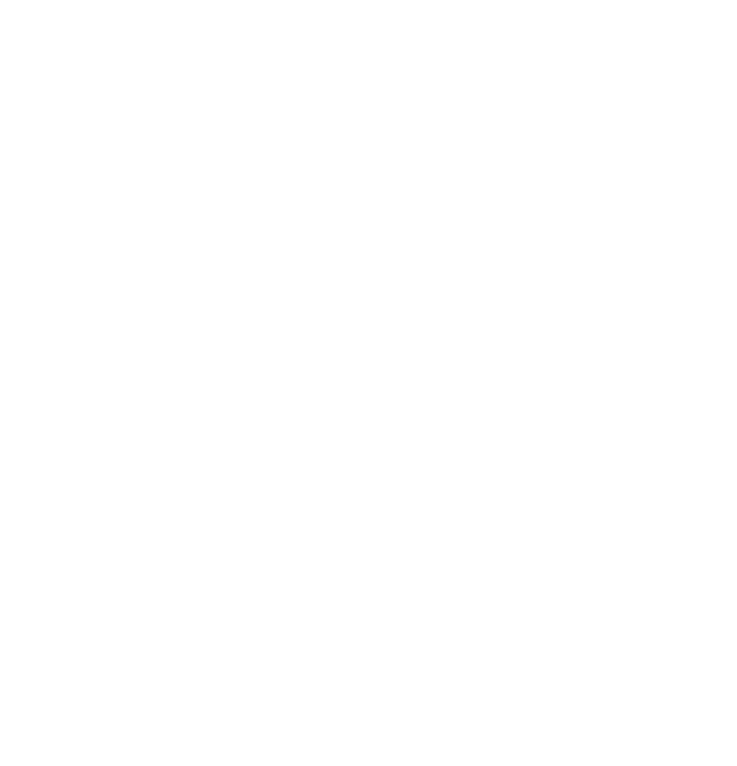
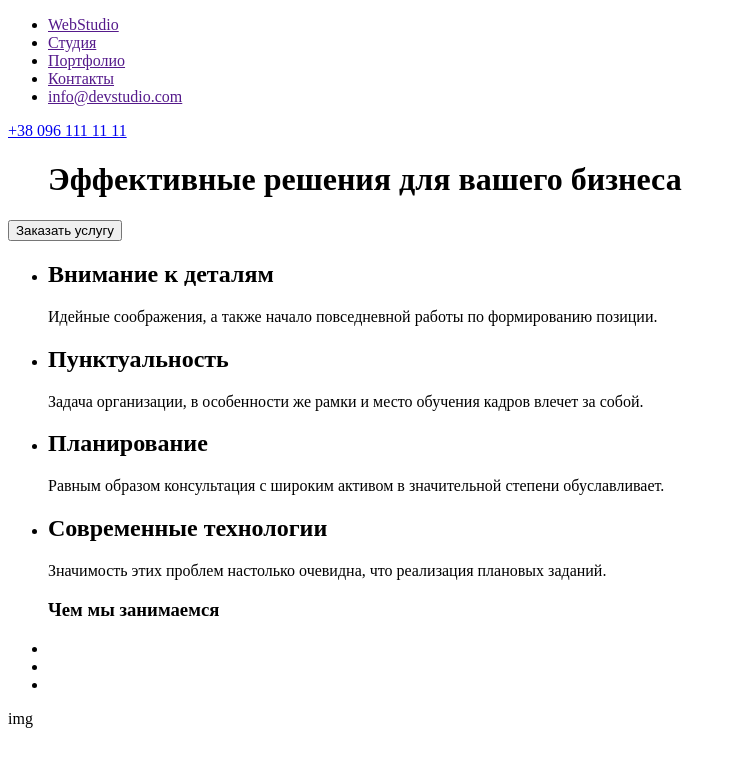
Before and after one commit to DinaAv/HW-1desk, a plain HTML site: page index.html in a window 1280 px wide. Shown: the whole page, without its empty margins (0-737 px from the left). Drawn offline with Linux system fonts and the light colour scheme.

Commit message:
first commit

```diff
--- a/index.html
+++ b/index.html
@@ -3,10 +3,63 @@
 <head>
     <meta charset="UTF-8">
     <meta http-equiv="X-UA-Compatible" content="IE=edge">
-    <meta name="viewport" content="width=device-width, initial-scale=1.0">
-    <title>Document</title>
+    <meta name="viewport" content="width=, initial-scale=1.0">
+    <title>hw1</title>
 </head>
 <body>
+    <meta name="viewport" content="width=, initial-scale=1.0">
+    <title>WebStudio</title>
+    </head>
 
+    <body>
+        <!-- header -->
+        <header>
+            <nav>
+                <ul>
+                    <li><a href="">WebStudio</a></li>
+                    <li><a href="">Студия</a></li>
+                    <li><a href="">Портфолио</a></li>
+                    <li><a href="">Контакты</a></li>
+                    <li><a href="">info@devstudio.com</a></li>
+                </ul>
+            </nav>
+
+            <a href="tel:+380961111111">+38 096 111 11 11</a>
+            <ul>
+                <h1>Эффективные решения для вашего бизнеса</h1>
+            </ul>
+            <button type="button">Заказать услугу</button>
+            <section>
+                <ul>
+                    <li>
+                        <h2>Внимание к деталям</h3>
+                        <p>Идейные соображения, а также начало повседневной работы по формированию позиции.</p>
+                    </li>
+                    <li>
+                        <h2>Пунктуальность</h3>
+                        <p>Задача организации, в особенности же рамки и место обучения кадров влечет за собой.</p>
+                    </li>
+                    <li>
+                        <h2>Планирование</h3>
+                        <p>Равным образом консультация с широким активом в значительной степени обуславливает.</p>
+                    </li>
+                    <li>
+                        <h2>Современные технологии</h3>
+                        <p>Значимость этих проблем настолько очевидна, что реализация плановых заданий.</p>
+                    </li>
+                </ul>
+            </section>
+            <section>
+                <ul>
+                    <h3>Чем мы занимаемся</h3>
+                    <li></li>
+                    <li></li>
+                    <li></li>
+                </ul>img
+            </section>
+        </header>
+    </body>
+
+    </html>
 </body>
 </html>
```
